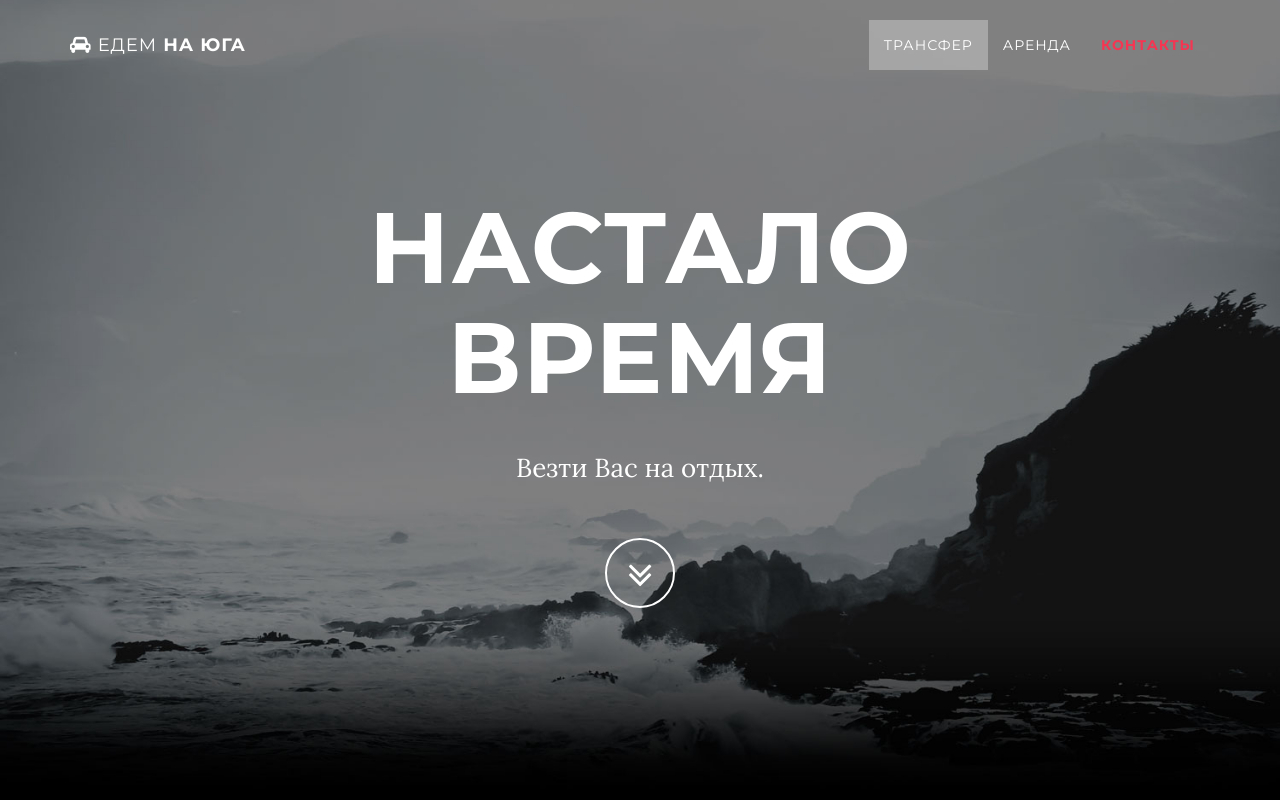
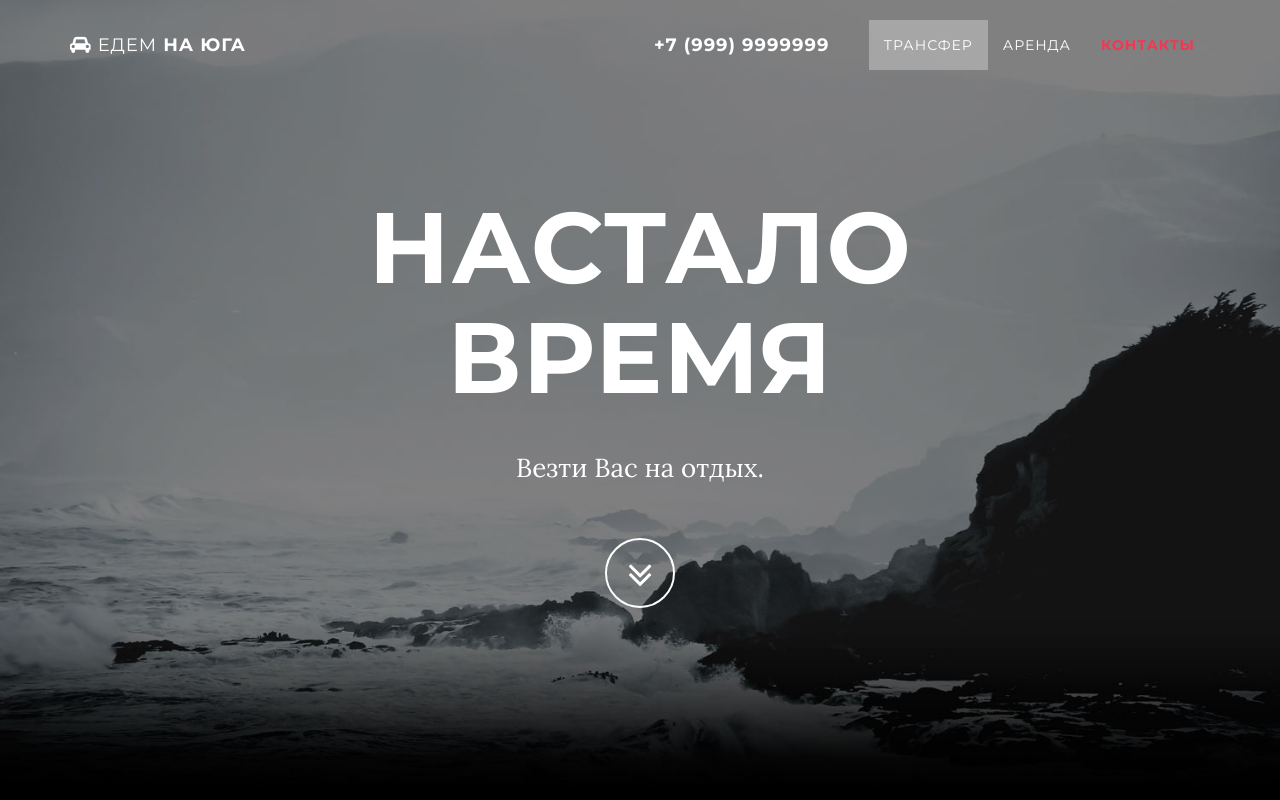
Before and after one commit to Moonfenix/moonfenix.github.io, a plain HTML site: page index.html in a window 1280 px wide. Shown: the top 800 px of the page. Drawn offline with nearby package versions, Linux system fonts and the light colour scheme; some packages are replaced by stand-ins of ours; files that its build step writes are made by us from their sources.

Commit message:
Phone number.

```diff
--- a/index.html
+++ b/index.html
@@ -44,10 +44,15 @@
 						<i class="fa fa-bars"></i>
 					</button>
 					<a class="navbar-brand page-scroll" href="#page-top"> <i class="fa fa-car"></i> <span class="light">Едем</span> на юга </a>
+
 				</div>
 
 				<!-- Collect the nav links, forms, and other content for toggling -->
 				<div class="collapse navbar-collapse navbar-right navbar-main-collapse">
+					<div class="navbar-brand">
+						<a>+7 (999) 9999999 &nbsp;  &nbsp;</a>
+
+					</div>
 					<ul class="nav navbar-nav">
 						<!-- Hidden li included to remove active class from about link when scrolled up past about section -->
 						<li class="hidden">
@@ -165,7 +170,7 @@
 							Пизда
 						</div>
 					</div>
-						<div class="item">
+					<div class="item">
 						<img src="./img/DSC0994.jpg" alt="...">
 						<div class="carousel-caption">
 							Джигурда
```
